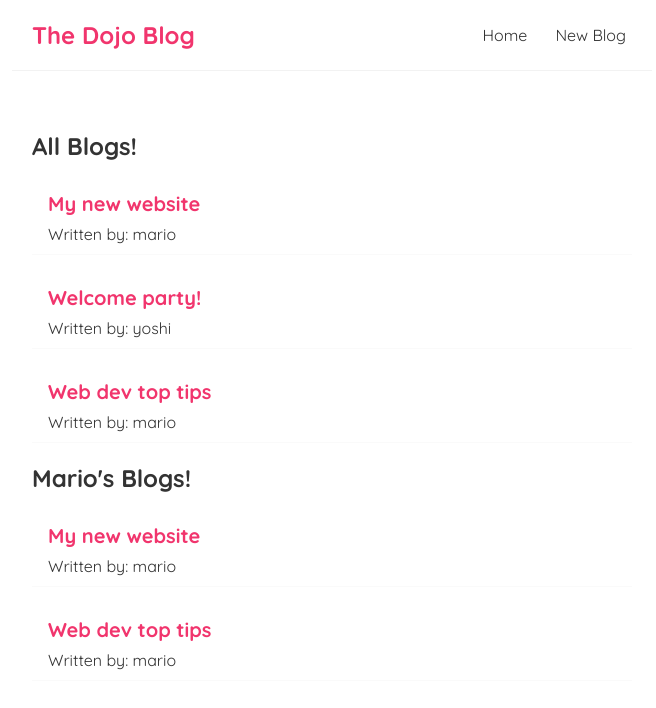
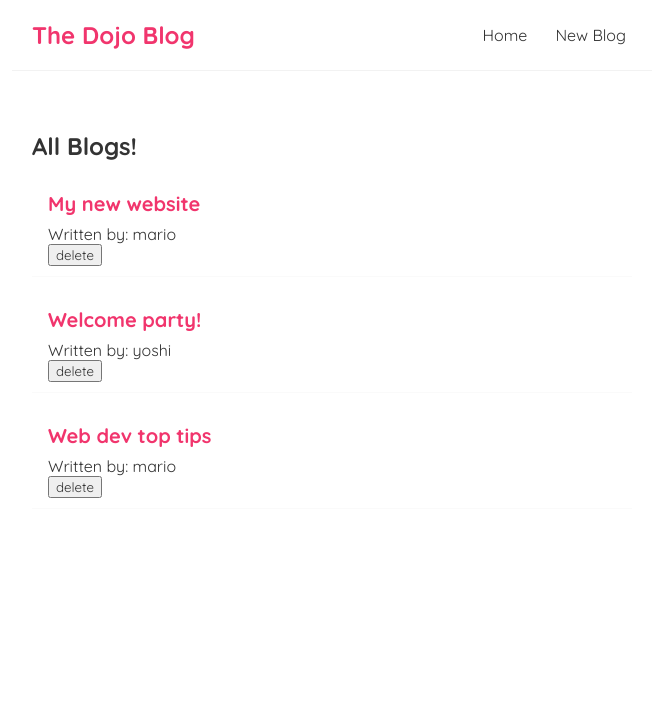
Before and after one commit to IvanChokoev/react_website, a React (Create React App) app: page / in a window 1280 px wide. Shown: the top 708 px of the page, without its empty margins (308-964 px from the left). Built offline with nearby package versions, Linux system fonts and the light colour scheme.

Commit message:
handleDelete function to delete blogs

```diff
--- a/src/BlogList.js
+++ b/src/BlogList.js
@@ -1,12 +1,5 @@
-const BlogList = (props) => {
-    // we can also use {blogs, title} instead of props
-    // and remove the const blogs and const title
-    const blogs = props.blogs;
-    const title = props.title;
+const BlogList = ({blogs, title, handleDelete}) => {
 
-    // props is a way to pass data from parent
-    // components into child components.
-    console.log(props, blogs);
     return (
         <div className="blog-list">
             <h2>{title}</h2>
@@ -14,6 +7,7 @@
                 <div className="blog-preview" key={blog.id}>
                     <h2>{blog.title}</h2>
                     <p>Written by: {blog.author}</p>
+                    <button onClick ={() => handleDelete(blog.id)}>delete</button>
                 </div>
             ))}
         </div>
--- a/src/Home.js
+++ b/src/Home.js
@@ -8,10 +8,14 @@
         { title: 'Web dev top tips', body: 'lorem ipsum...', author: 'mario', id: 3 }
     ]);
 
+    const handleDelete = (id) => {
+        const newBlogs = blogs.filter(blog => blog.id !== id);
+        setBlogs(newBlogs);
+    }
+
     return (
         <div className="home">
-            <BlogList blogs={blogs} title="All Blogs!"/>
-            <BlogList blogs={blogs.filter((blog) => blog.author === 'mario')} title="Mario's Blogs!" />
+            <BlogList blogs={blogs} title="All Blogs!" handleDelete = {handleDelete}/>
         </div>
     );
 }
```
